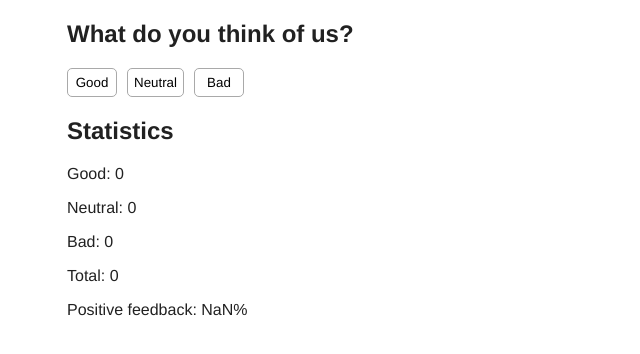
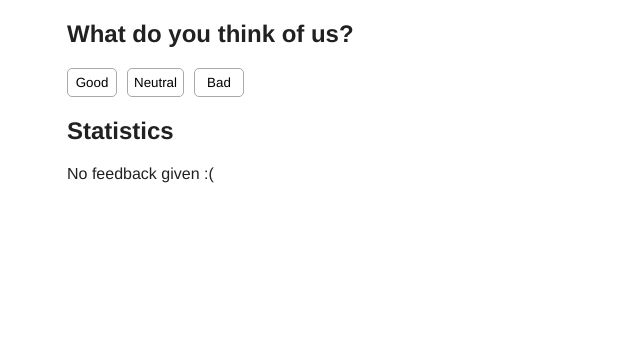
Before and after one commit to massqeen/goit-react-hw-02-feedback, a React (Create React App) app: page / in a window 1280 px wide. Shown: the top 354 px of the page, without its empty margins (0-640 px from the left). Built offline with nearby package versions, Linux system fonts and the light colour scheme.

Commit message:
Added components FeedbackOptions and Notifications. Refactored class and components.

```diff
--- a/package.json
+++ b/package.json
@@ -2,6 +2,7 @@
   "name": "reactstudying",
   "version": "0.1.0",
   "private": true,
+  "homepage": "https://massqeen.github.io/goit-react-hw-02-feedback",
   "dependencies": {
     "@testing-library/jest-dom": "^4.2.4",
     "@testing-library/react": "^9.5.0",
--- a/src/components/App.js
+++ b/src/components/App.js
@@ -1,8 +1,9 @@
 import React, { Component } from 'react';
 import Layout from './Layout/Layout';
 import SectionTitle from './SectionTitle';
-import Button from './Button/Button';
+import FeedbackOptions from './FeedbackOptions';
 import Statistics from './Statistics';
+import Notification from './Notification';
 
 class App extends Component {
   state = {
@@ -12,12 +13,14 @@ class App extends Component {
   };
 
   countTotalFeedback() {
-    return this.state.good + this.state.neutral + this.state.bad;
+    const { good, neutral, bad } = this.state;
+    return good + neutral + bad;
   }
 
   countPositiveFeedbackPercentage() {
     const total = this.countTotalFeedback();
-    return +((this.state.good / total) * 100).toFixed(1);
+    const result = +((this.state.good / total) * 100).toFixed(1);
+    return total ? result : 0;
   }
 
   clickHandler = (feedbackType) => {
@@ -27,23 +30,29 @@ class App extends Component {
   };
 
   render() {
+    const options = Object.keys(this.state).map(
+      (key) => key[0].toUpperCase() + key.slice(1)
+    );
+    const { good, neutral, bad } = this.state;
+    const feedbackStats = (
+      <Statistics
+        good={good}
+        neutral={neutral}
+        bad={bad}
+        total={this.countTotalFeedback()}
+        posFeedback={this.countPositiveFeedbackPercentage()}
+      />
+    );
+    const notification = <Notification message="No feedback given :(" />;
+
     return (
       <Layout>
-        <SectionTitle title="What do you think of us?" />
-        <Button title="Good" onFeedback={() => this.clickHandler('good')} />
-        <Button
-          title="Neutral"
-          onFeedback={() => this.clickHandler('neutral')}
-        />
-        <Button title="Bad" onFeedback={() => this.clickHandler('bad')} />
-        <SectionTitle title="Statistics" />
-        <Statistics
-          good={this.state.good}
-          neutral={this.state.neutral}
-          bad={this.state.bad}
-          total={this.countTotalFeedback()}
-          posFeedback={this.countPositiveFeedbackPercentage()}
-        />
+        <SectionTitle title="What do you think of us?">
+          <FeedbackOptions options={options} onFeedback={this.clickHandler} />
+        </SectionTitle>
+        <SectionTitle title="Statistics">
+          {this.countTotalFeedback() > 0 ? feedbackStats : notification}
+        </SectionTitle>
       </Layout>
     );
   }
--- a/src/components/Button/Button.js
+++ b/src/components/Button/Button.js
@@ -2,11 +2,17 @@ import React from 'react';
 import PropTypes from 'prop-types';
 import styles from './Button.module.css';
 
-const Button = ({ title, onFeedback }) => (
-  <button type="button" className={styles.feedbackButton} onClick={onFeedback}>
-    {title}
-  </button>
-);
+const Button = ({ title = 'Good', onFeedback }) => {
+  return (
+    <button
+      type="button"
+      className={styles.feedbackButton}
+      onClick={() => onFeedback(title.toLowerCase())}
+    >
+      {title}
+    </button>
+  );
+};
 
 Button.propTypes = {
   title: PropTypes.string.isRequired,
--- /dev/null
+++ b/src/components/FeedbackOptions.js
@@ -0,0 +1,23 @@
+import React from 'react';
+import PropTypes from 'prop-types';
+import Button from './Button/Button';
+
+const FeedbackOptions = ({ options, onFeedback }) => {
+  return (
+    <>
+      {options.map((option, i) => {
+        return <Button key={i} title={option} onFeedback={onFeedback} />;
+      })}
+    </>
+  );
+};
+
+FeedbackOptions.defaultProps = {
+  options: ['good', 'neutral', 'bad'],
+};
+FeedbackOptions.propTypes = {
+  options: PropTypes.array.isRequired,
+  onFeedback: PropTypes.func.isRequired,
+};
+
+export default FeedbackOptions;
--- a/src/components/Layout/Layout.js
+++ b/src/components/Layout/Layout.js
@@ -7,7 +7,7 @@ const Layout = ({ children }) => (
 );
 
 Layout.propTypes = {
-  children: PropTypes.array,
+  children: PropTypes.oneOfType([PropTypes.array, PropTypes.object]),
 };
 
 export default Layout;
--- /dev/null
+++ b/src/components/Notification.js
@@ -0,0 +1,12 @@
+import React from 'react';
+import PropTypes from 'prop-types';
+
+const Notification = ({ message = '' }) => {
+  return <p>{message}</p>;
+};
+
+Notification.propTypes = {
+  message: PropTypes.string,
+};
+
+export default Notification;
--- a/src/components/SectionTitle.js
+++ b/src/components/SectionTitle.js
@@ -1,7 +1,16 @@
 import React from 'react';
 import PropTypes from 'prop-types';
 
-const SectionTitle = ({ title = '' }) => <h2>{title}</h2>;
-SectionTitle.propTypes = { title: PropTypes.string.isRequired };
+const SectionTitle = ({ title = 'Title', children }) => (
+  <section>
+    <h2>{title}</h2>
+    {children}
+  </section>
+);
+
+SectionTitle.propTypes = {
+  title: PropTypes.string.isRequired,
+  children: PropTypes.oneOfType([PropTypes.array, PropTypes.object]),
+};
 
 export default SectionTitle;
--- a/src/components/Statistics.js
+++ b/src/components/Statistics.js
@@ -1,7 +1,13 @@
 import React from 'react';
 import PropTypes from 'prop-types';
 
-const Statistics = ({ good, neutral, bad, total, posFeedback }) => (
+const Statistics = ({
+  good = 0,
+  neutral = 0,
+  bad = 0,
+  total = 0,
+  posFeedback = 0,
+}) => (
   <>
     <p>Good: {good}</p>
     <p>Neutral: {neutral}</p>
@@ -11,13 +17,6 @@ const Statistics = ({ good, neutral, bad, total, posFeedback }) => (
   </>
 );
 
-Statistics.defaultProps = {
-  good: 0,
-  neutral: 0,
-  bad: 0,
-  total: 0,
-  posFeedback: 0,
-};
 Statistics.propTypes = {
   good: PropTypes.number,
   neutral: PropTypes.number,
```
